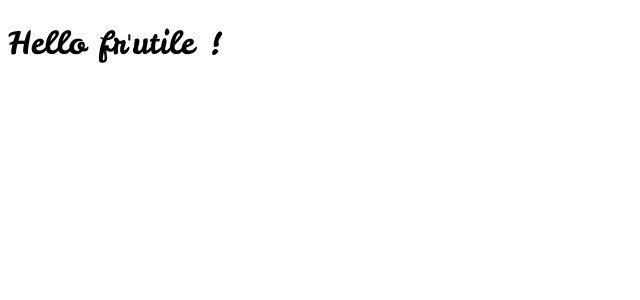
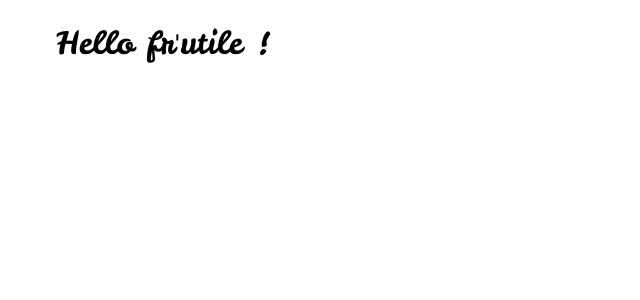
Before and after one commit to smallboyc/frutile, a React (Vite) app: page / in a window 1280 px wide. Shown: the top 300 px of the page, without its empty margins (0-640 px from the left). Built offline with nearby package versions, Linux system fonts and the light colour scheme.

Commit message:
New Container component

```diff
--- a/src/App.tsx
+++ b/src/App.tsx
@@ -1,9 +1,10 @@
+import Container from "./components/Container";
 import "./styles/global.css";
 function App() {
   return (
-    <div>
+    <Container>
       <h1 className="leckerli-one-regular">Hello fr'utile !</h1>
-    </div>
+    </Container>
   );
 }
 
--- /dev/null
+++ b/src/components/Container.tsx
@@ -0,0 +1,14 @@
+import React from "react";
+import "../styles/global.css";
+
+const Container = ({
+  children,
+  className,
+}: {
+  children: React.ReactNode;
+  className?: string;
+}) => {
+  return <div className={`container ${className}`}>{children}</div>;
+};
+
+export default Container;
--- a/src/styles/global.css
+++ b/src/styles/global.css
@@ -1,5 +1,13 @@
 .leckerli-one-regular {
-    font-family: "Leckerli One", serif;
-    font-weight: 400;
-    font-style: normal;
-  }
+  font-family: "Leckerli One", serif;
+  font-weight: 400;
+  font-style: normal;
+}
+
+.container {
+  max-width: 1200px;
+  margin: 0 auto;
+  padding-left: 16px;
+  padding-right: 16px;
+  box-sizing: border-box;
+}
```
